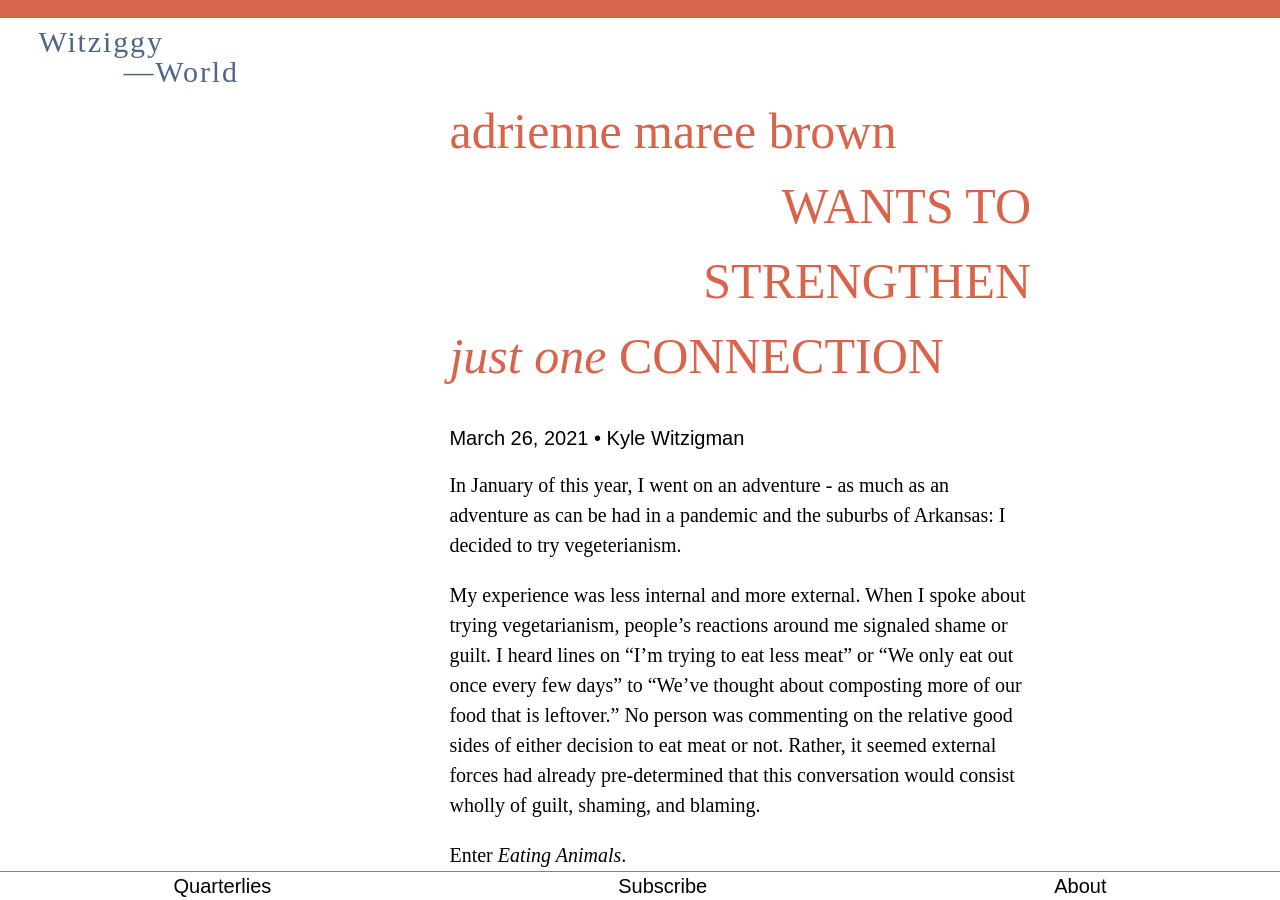
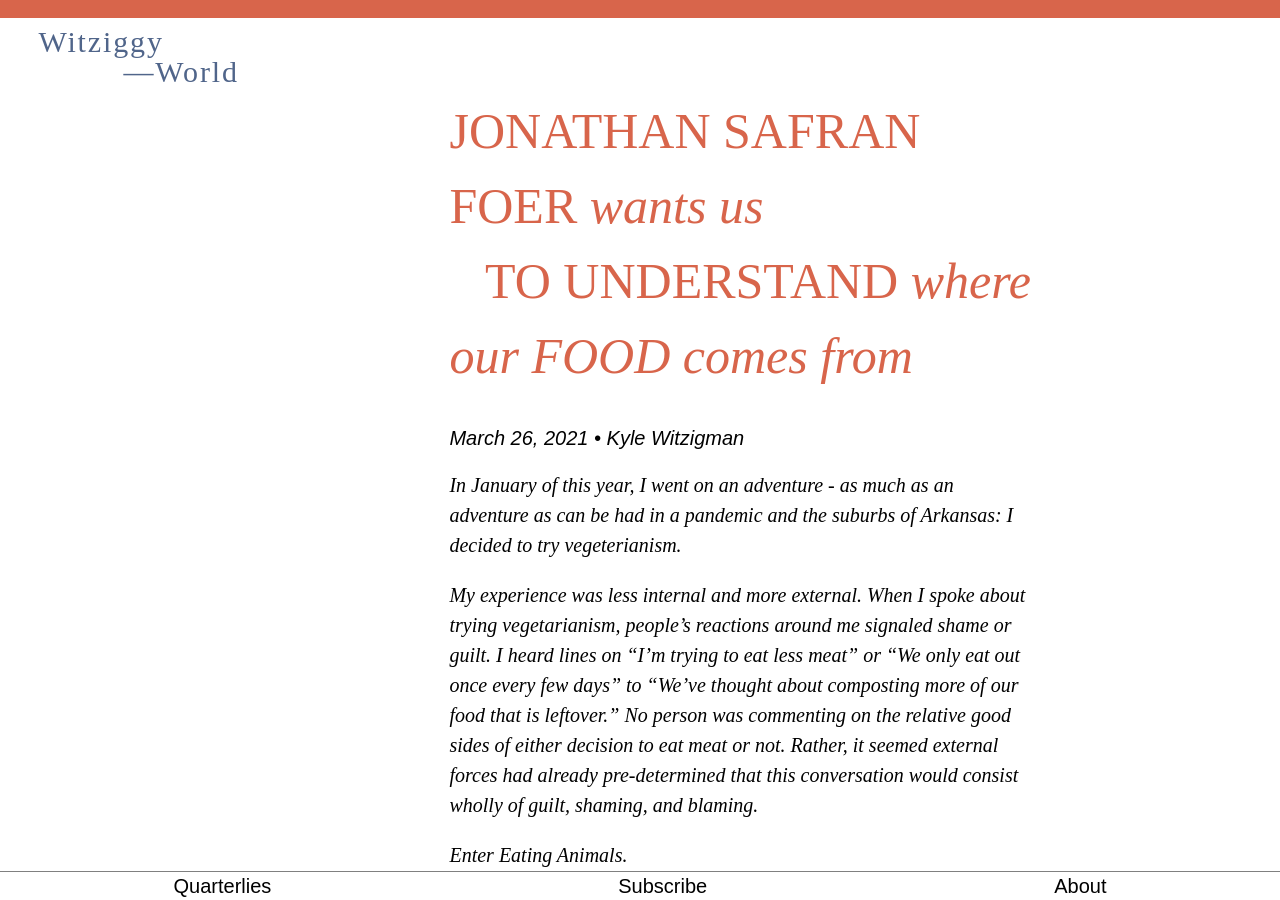
Before and after one commit to bennotkin/witziggy-world, a Jekyll site: the page built from _posts/2021-03-26-EatingAnimalsReview.md, in a window 1280 px wide and 900 px high. Built offline with Jekyll 4.4.1, drawn with Linux system fonts in a browser that asks for light colours; some web fonts are replaced.

Commit message:
Update 2021-03-26-EatingAnimalsReview.md

```diff
--- a/_posts/2021-03-26-EatingAnimalsReview.md
+++ b/_posts/2021-03-26-EatingAnimalsReview.md
@@ -5,9 +5,9 @@
 category: Environment - our connection to each other and the world
 layout: post
 longtitle:
-    <p>adrienne maree brown</p>
-    <p>WANTS TO STRENGTHEN</p>
-    <p><i>just one</i> CONNECTION</p>
+    <p>JONATHAN SAFRAN FOER <i>wants us</i></p>
+    <p>TO UNDERSTAND <i>where</i></p>
+    <p><i>our<i/> FOOD <i>comes from</i></p>
 ---
 
 In January of this year, I went on an adventure - as much as an adventure as can be had in a pandemic and the suburbs of Arkansas: I decided to try vegeterianism.
```
